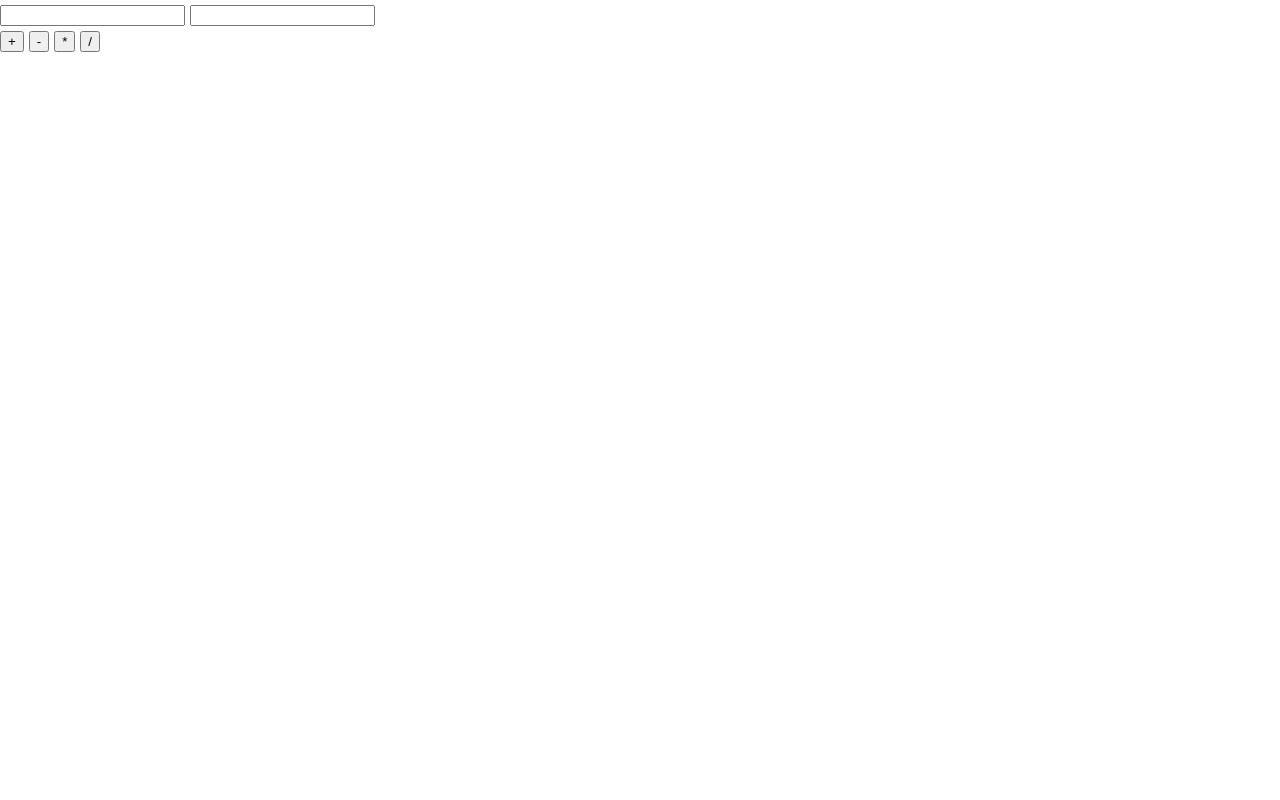
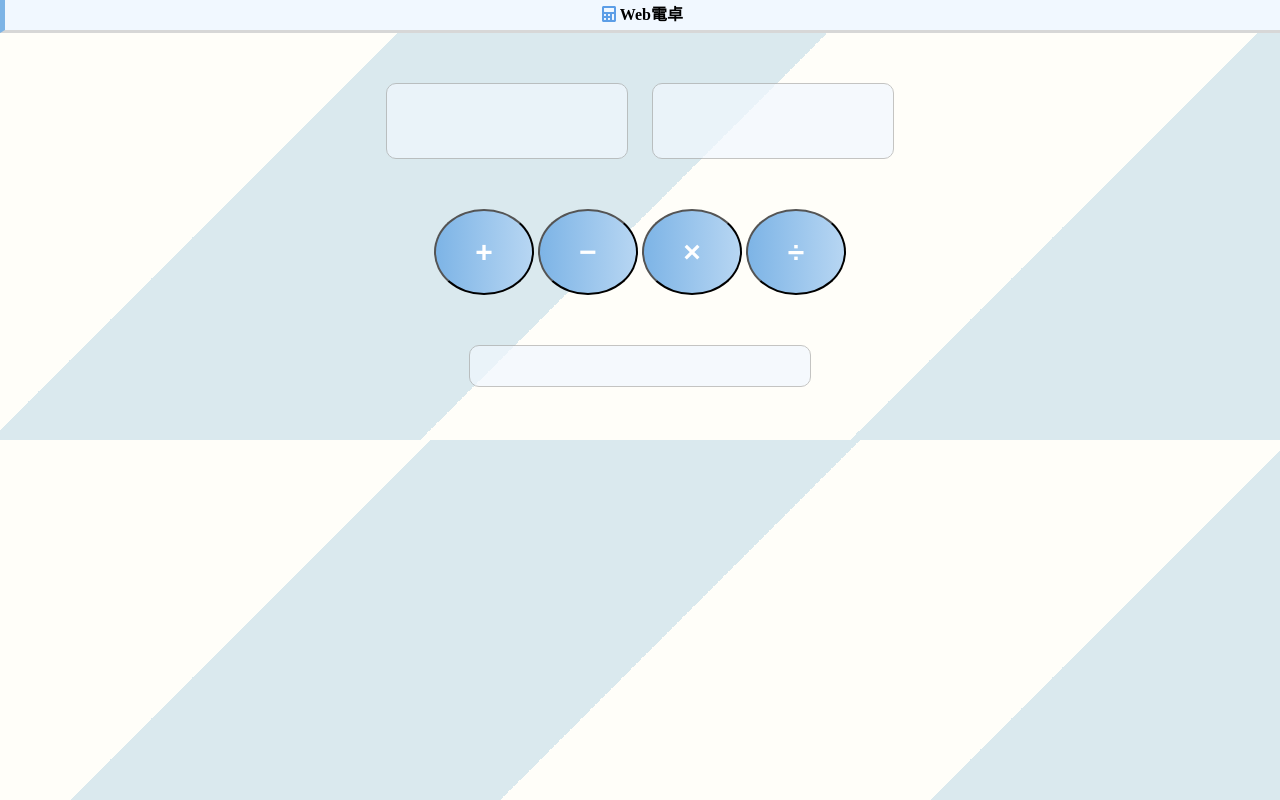
Before and after one commit to tsubasan1/tsubapoto-git, a plain HTML site: page web-dentak/index.html in a window 1280 px wide. Drawn offline with nearby package versions, Linux system fonts and the light colour scheme; some packages are replaced by stand-ins of ours; files that its build step writes are made by us from their sources; a script that the page names is missing.

Commit message:
Add files via upload

```diff
--- /dev/null
+++ b/web-dentak/css/style.css
@@ -0,0 +1,75 @@
+body{
+    text-align: center;
+    background-image:linear-gradient(-45deg, #DAE9EE 25%, #FFFEF9 25%, #FFFEF9 50%, #DAE9EE  50%, #DAE9EE 75%, #FFFEF9 75%, #FFFEF9);
+}
+
+
+
+h1 {
+    position: relative;
+    background: #f1f8ff;
+    padding: 0.25em 0.5em;
+    border-left: solid 5px #5c9ee7;
+    padding: 0.4em 0.5em;/*文字の上下 左右の余白*/
+    border-left: solid 5px #7db4e6;/*左線*/
+    border-bottom: solid 3px #d7d7d7;/*下線*/
+  }
+
+.my-skyblue{
+    color:  #5c9ee7;
+}
+
+.textbox {
+    margin: 50px 10px;
+    border: 1px solid #acacac;
+    opacity: .7;
+    border-radius: 10px;
+    padding: 20px;
+    text-align: center;
+    width: 200px;
+    transition: all .3s;
+    -webkit-transition: all .3s;
+    -moz-transition: all .3s;
+    font-size: 30px;
+    outline: none;
+    background-color: #f1f8ff;
+  }
+
+.textbox:focus {
+    width: 300px;
+  }
+
+.btn-gradation {
+    display: inline-block;
+    width: 100px;
+    text-align: center;
+    font-size: 30px;
+    color: #FFF;
+    font-weight: bold;
+    padding: 24px 12px;
+    border-radius: 50%;
+    background-image: linear-gradient(-90deg, #f1f8ff, #7db4e6);
+    transition: .5s;
+    background-size: 200%;
+  }
+
+  .btn-gradation:hover {
+    background-position: right center;
+  }
+
+  .textbox2 {
+    margin: 50px 10px;
+    border: 1px solid #acacac;
+    opacity: .7;
+    border-radius: 10px;
+    padding: 20px;
+    text-align: center;
+    width: 300px;
+    transition: all .3s;
+    -webkit-transition: all .3s;
+    -moz-transition: all .3s;
+    font-size: 30px;
+    outline: none;
+    background-color: #f1f8ff;
+    display: inline-block;
+  }
--- a/web-dentak/index.html
+++ b/web-dentak/index.html
@@ -4,14 +4,6 @@
     <!DOCTYPE html>
     <html>
     <head>
-      <meta charset="utf-8">
-      <meta name="viewport" content="width=device-width,initial-scale=1.0,user-scalable=no">
-      <meta property='og:type' content='website'>
-      <meta property='og:title' content='TSUBASA OMORI ポートフォリオ'>
-      <meta property='og:url' content='URLが入る'>
-      <meta property='og:description' content='TSUBASA OMORIのポートフォリオサイトです！'>
-      <meta property="og:image" content="img/ogp.png">
-      <meta name="description" content="SUBASA OMORIのポートフォリオサイトです！" />
       <title>TSUBASA OMORI ポートフォリオ</title>
       <link href="https://fonts.googleapis.com/css?family=Open+Sans:700" rel="stylesheet">
       <link href="css/reset.css" media="all" rel="stylesheet" type="text/css" />
@@ -22,16 +14,28 @@
       <link rel=”canonical” href=”URLが入る” />
       <title>電卓アプリ</title>
   </head>
+
   <body>
-    <div>
-      <input type="text" id="num1">
-      <input type="text" id="num2">
+
+    <h1><l1 class="fas fa-calculator my-skyblue"></l1> Web電卓</h1>
+
+    <div class="section-1">
+      <input type="text" id="num1" class="textbox">
+      <input type="text" id="num2" class="textbox">
     </div>
-    <button type="button" id="button-add">+</button>
-    <button type="button" id="button-sub">-</button>
-    <button type="button" id="button-mul">*</button>
-    <button type="button" id="button-div">/</button>
-    <div id="box"></div>
+
+    <div class="section-2">
+      <button type="button" id="button-add" class="btn-gradation">+</button>
+      <button type="button" id="button-sub" class="btn-gradation">−</button>
+      <button type="button" id="button-mul" class="btn-gradation">×</button>
+      <button type="button" id="button-div" class="btn-gradation">÷</button>
+    </div>
+
+    <div class="section-3">
+     <div id="box" class="textbox2"></div>
+    </div>
+
+    <script defer src="https://use.fontawesome.com/releases/v5.7.2/js/all.js"></script>
     <script src="https://ajax.googleapis.com/ajax/libs/jquery/3.5.1/jquery.min.js"></script>
     <script type='text/javascript' src="js/photoswipe/photoswipe.min.js"></script>
     <script type='text/javascript' src="js/photoswipe/photoswipe-ui-default.js"></script>
```
